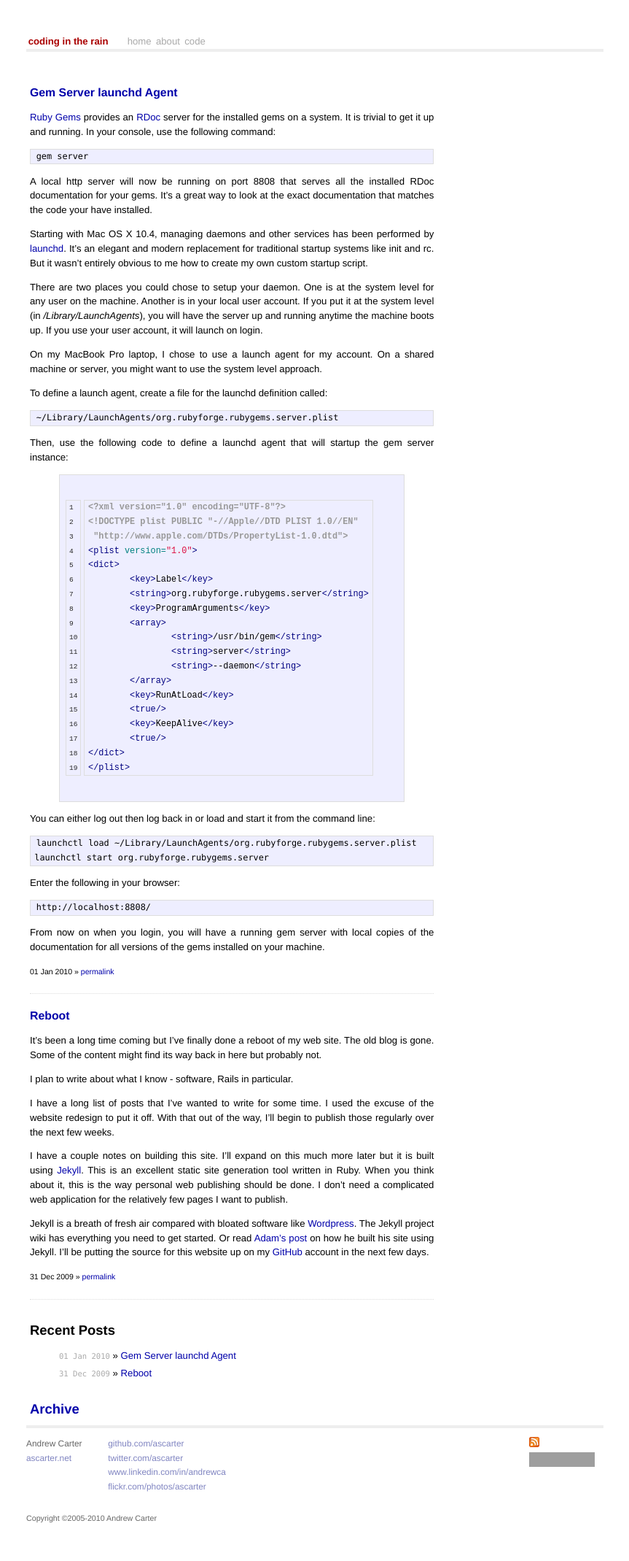
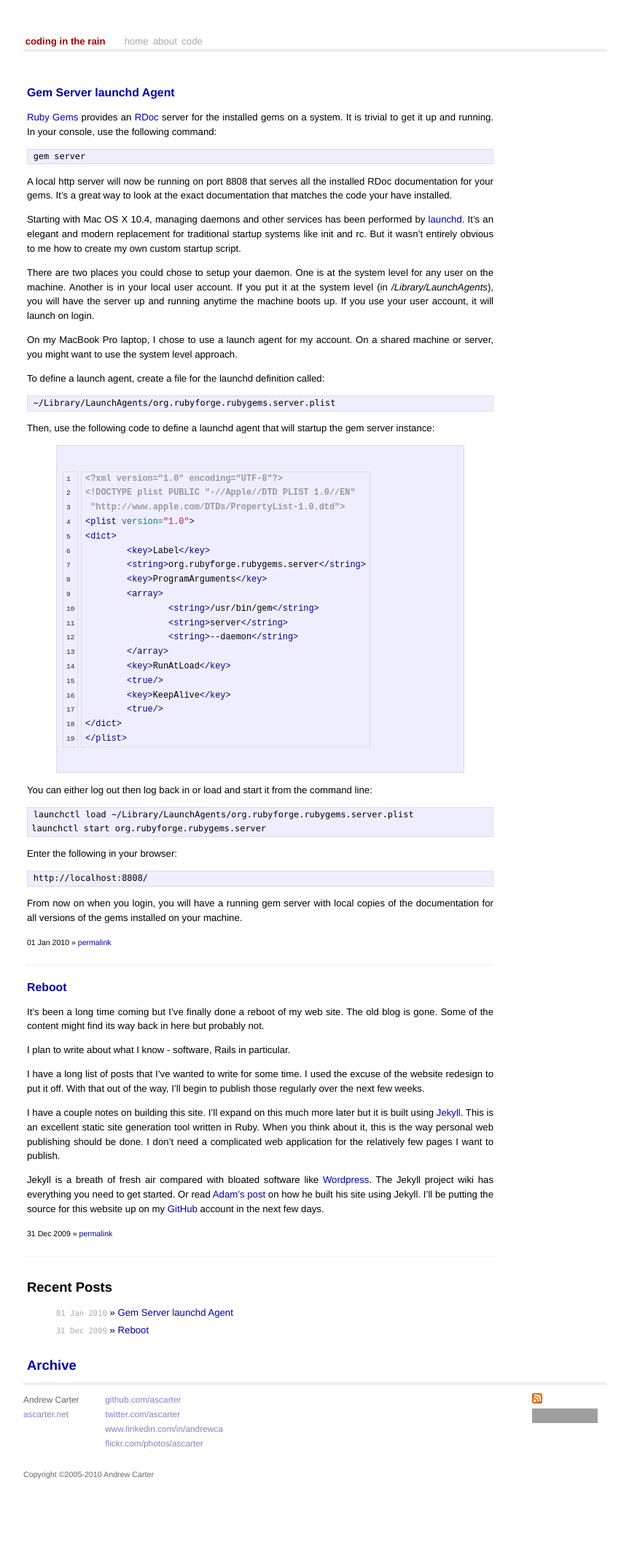
Before and after one commit to ascarter/ascarter.github.io, a Jekyll site: the page built from index.html, in a window 1280 px wide. Shown: the whole page at 73% size, without its empty margins (208-1071 px from the left). Built offline with Jekyll 4.4.1, drawn with Linux system fonts in a browser that asks for light colours; after the commit the page ends 2080 px from its top, so only the background shows below that; grey boxes are pictures that could not be loaded.

Commit message:
Adjust layouts

```diff
--- a/_layouts/default.html
+++ b/_layouts/default.html
@@ -34,9 +34,9 @@
 		<div id="content">
 		{{ content }}
 		</div>
-		<div id="sidebar">
+		<!-- <div id="sidebar">
 		{{% include sidebar.html %}}
-		</div>
+		</div> -->
 	</div>
 	<div id="footer">
 		<div id="direct" class="contact">
--- a/css/iphone.css
+++ b/css/iphone.css
@@ -1,5 +1,5 @@
 #container {
-	width: 810px;
+	width: 480px;
 	margin-left: 20px;
 	margin-right: 20px;
 }
--- a/css/site.css
+++ b/css/site.css
@@ -76,7 +76,8 @@ table {
 #container {
 	font-size: 1.1em;
 	text-align: justify;
-	width: 60em;
+/*	width: 60em;*/
+	width: 800px;
 	margin: 3em auto 2em auto;
 	line-height: 1.5em;
 }
@@ -108,7 +109,7 @@ table {
 #header .summary {
 	font-size: 0.8em;
 	text-align: left;
-	width: 32em;
+	width: 60%;
 	margin: 1em auto 2em 0em;
 	line-height: 1.5em;
 	color: darkgrey;
@@ -127,7 +128,7 @@ table {
 
 #content {
 	float: left;
-	width: 70%;
+	width: 80%;
 	padding: 0 0 0 5px;
 }
 
@@ -135,13 +136,13 @@ table {
  Sidebar
  --------------------------------------------------------------*/
 
-#sidebar {
+/*#sidebar {
 	float: right;
 	text-align: left;
 	width: 180px;
 	padding-left: 15px;
-/*	border-left: 1px dotted #ddd; */
-}
+	border-left: 1px dotted #ddd;
+} */
 
 /*--------------------------------------------------------------
  Footer
```
